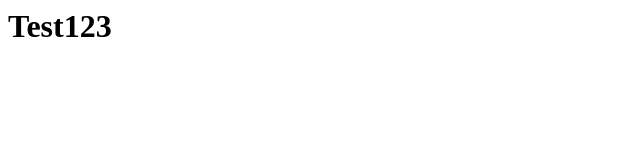
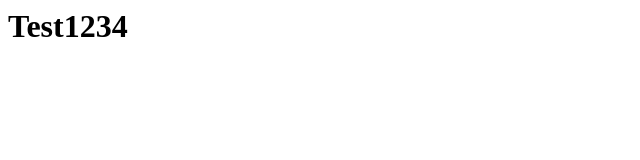
Before and after one commit to zacharylott94/ppa-1-sw-testing-qa-spring-2018-official-team-4, a website: page index.html in a window 1280 px wide. Shown: the full height of the page, 0-640 px from the left. Drawn offline with Linux system fonts and the light colour scheme.

Commit message:
Testing push and gcloud update #2

```diff
--- a/index.html
+++ b/index.html
@@ -1 +1 @@
-<h1>Test123</h1>
+<h1>Test1234</h1>
```
